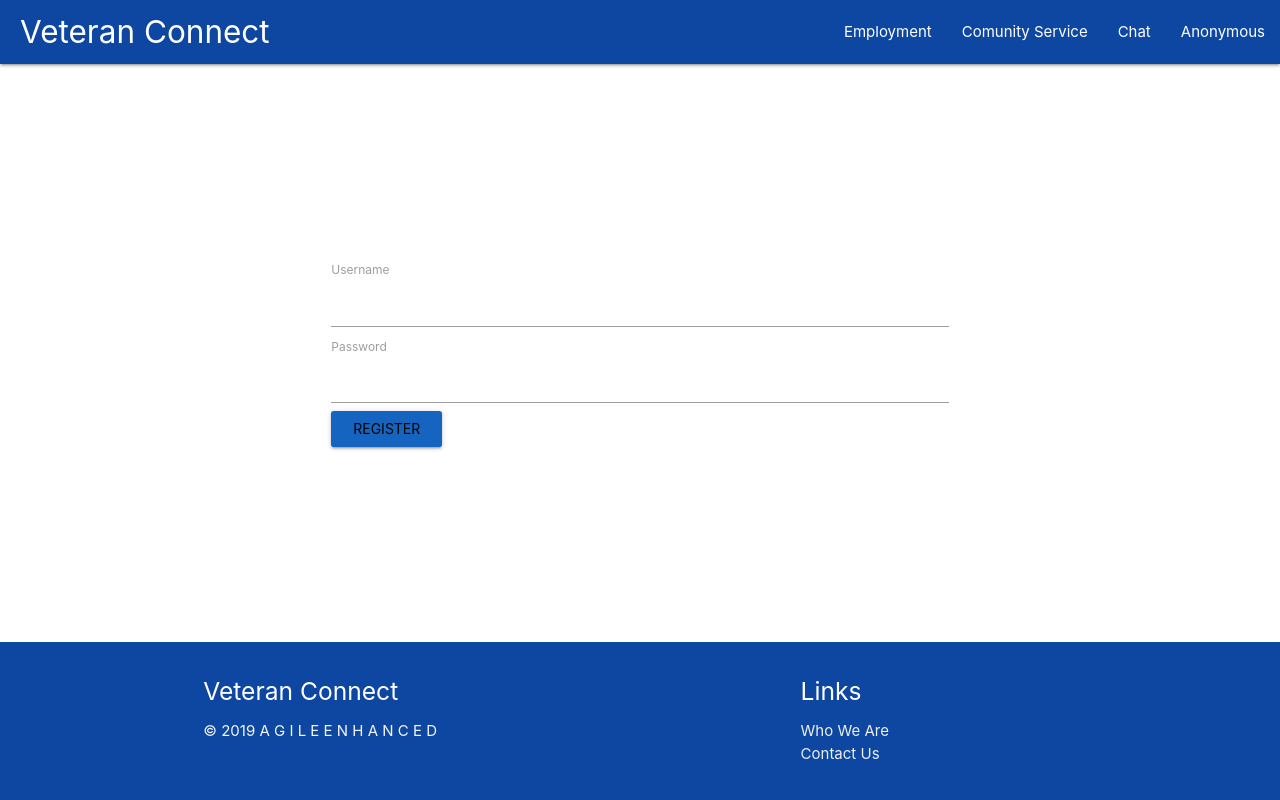
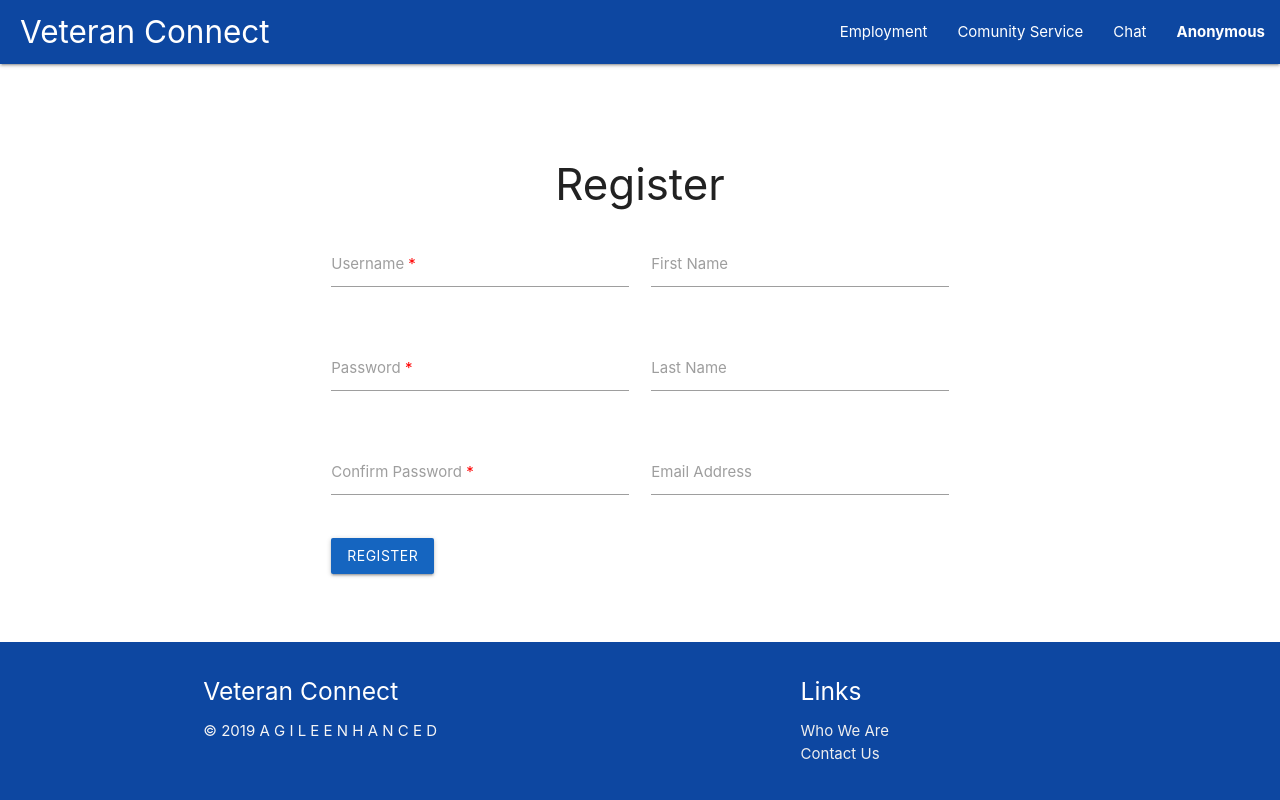
Before and after one commit to underthelaurels/VeteranWebsite, a Flask app: page /register in a window 1280 px wide. Run offline with Flask 2, Linux system fonts and the light colour scheme.

Commit message:
Fixing up the register page

```diff
--- a/auth.py
+++ b/auth.py
@@ -23,6 +23,17 @@ def logout_user():
     }
 
     return jsonify(resp)
+
+@auth.route('/site/user/register', methods=['POST'])
+def site_register_user():
+    register_user()
+
+    if session.get('username') is not None:
+        flash("Registration successful!", "success")
+        return redirect('/')
+    else:
+        flash("Unable to register!", "error")
+        return redirect('/')
 
 @auth.route('/user/register', methods=['POST'])
 def register_user():
@@ -52,6 +63,9 @@ def register_user():
             "username":username
         }
 
+        user = db.get_user_by_username(username)
+        session['user_id'] = user['user_id']
+        session['username'] = username
         return jsonify(resp)
 
     resp = {
--- a/db.py
+++ b/db.py
@@ -32,7 +32,7 @@ def user_exists(username):
     """Checks to see if user exists
     """
     database = get_db()
-    return database.execute('SELECT id FROM users WHERE username = ?', (username,)).fetchone() is not None
+    return database.execute('SELECT user_id FROM users WHERE username = ?', (username,)).fetchone() is not None
 
 def get_user_by_id(user_id):
     """Gets the user with the associated user_id
--- a/static/css/custom.css
+++ b/static/css/custom.css
@@ -5,3 +5,13 @@
 #veteran-connect-logo {
     padding-left: 20px;
 }
+
+.dropdown-trigger {
+    font-weight: bold;
+}
+
+
+/* Login/register pages */
+.asterisk {
+    color: red;
+}
--- a/templates/register.html
+++ b/templates/register.html
@@ -9,15 +9,63 @@
 
 <div class="row valign-wrapper my-wrapper ">
     <div id="content" class="container col s6">
-
-        <form action="/user/register" method="POST">
-            <label for="username">Username</label>
-            <input type="text" name="username" id="username" required>
-            <label for="password">Password</label>
-            <input type="password" name="password" id="password" required>
-            <input class="waves-effect blue darken-3 btn" type="submit" value="Register">
+        <h3 style="text-align: center;">Register</h3>
+        <form action="/site/user/register" method="POST">
+            <div class="row">
+                <div class="input-field col s6">
+                    <label for="username">Username <span class="asterisk">*</span></label>
+                    <input class="s6" type="text" name="username" id="username" required>
+                </div>
+                <div class="input-field col s6">
+                    <label for="first_name">First Name </label>
+                    <input class="s6" type="text" name="first_name" id="first_name">
+                </div>
+            </div>
+            <div class="row">
+                <div class="input-field col s6">
+                    <label for="password">Password <span class="asterisk">*</span></label>
+                    <input class="s6" type="password" name="password" id="password" required>
+                </div>
+                <div class="input-field col s6">
+                    <label for="last_name">Last Name </label>
+                    <input class="s6" type="text" name="last_name" id="last_name">
+                </div>
+            </div>
+            <div class="row">
+                <div class="input-field col s6">
+                    <label for="conf-password">Confirm Password <span class="asterisk">*</span></label>
+                    <input class="s6" type="password" name="conf-password" id="conf-password" required>
+                </div>
+                <div class="input-field col s6">
+                    <label for="email">Email Address </label>
+                    <input class="s6" type="text" name="email" id="email">
+                </div>
+            </div>
+            <button class="btn waves-effect blue darken-3" type="submit">
+                Register
+            </button>
         </form>
 
     </div>
 </div>
+
+<script type="text/javascript">
+    window.onload = function() {
+        // set onchange handlers to validate passwords
+        document.getElementById('password').onchange = validatePassword;
+        document.getElementById('conf-password').onchange = validatePassword;
+    }
+
+    function validatePassword() {
+        var password_1 = document.getElementById('password').value;
+        var password_2 = document.getElementById('conf-password').value;
+        console.log("found passwords:", password_1, password_2)
+
+        if (password_1 !== password_2) {
+            document.getElementById('conf-password').setCustomValidity("Mismatching Passwords!")
+        } else {
+            document.getElementById('conf-password').setCustomValidity("")
+        }
+    }
+</script>
 {% endblock %}
```
Also changed, not shown: instance/veteran-connect.sqlite.
